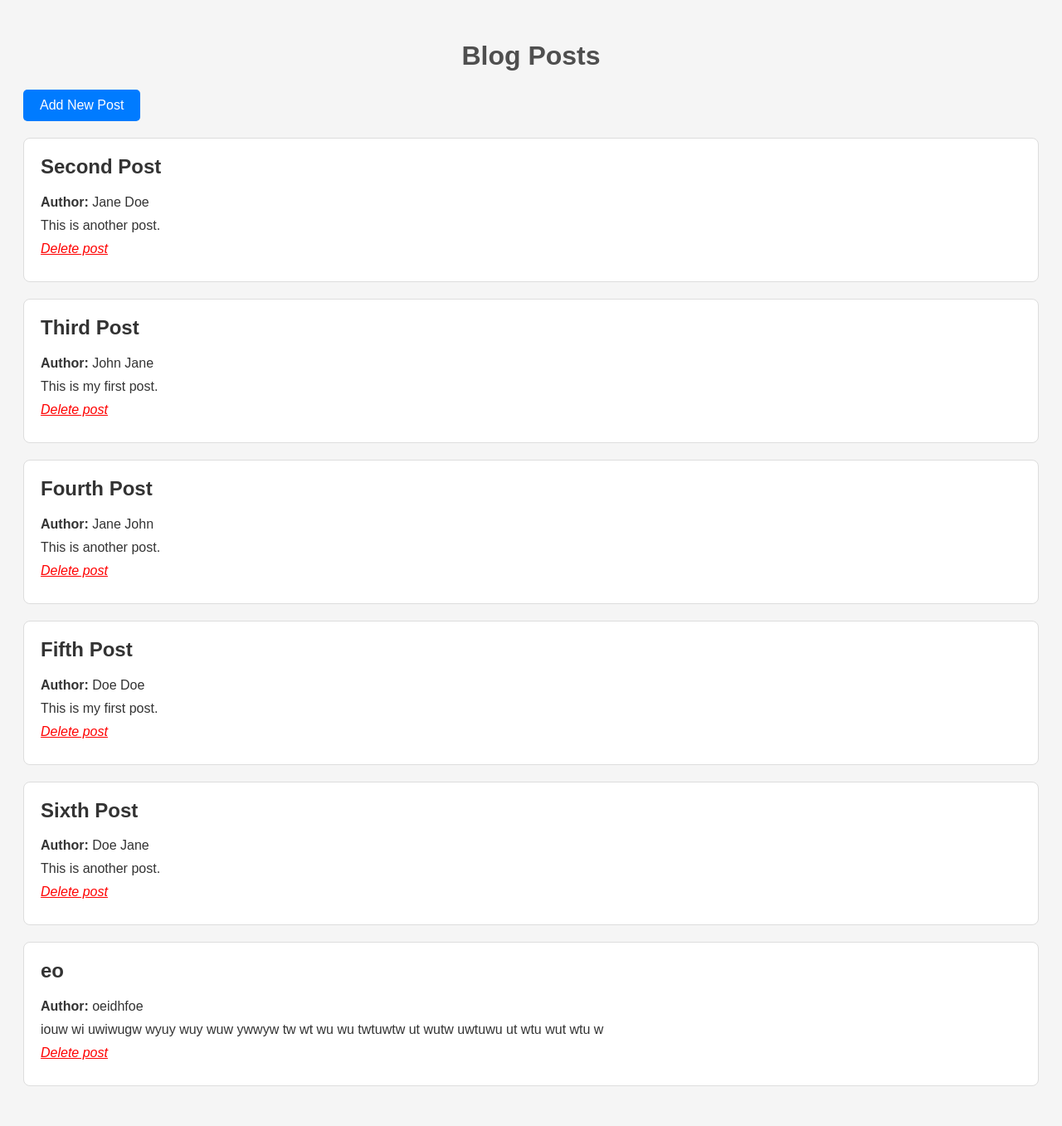
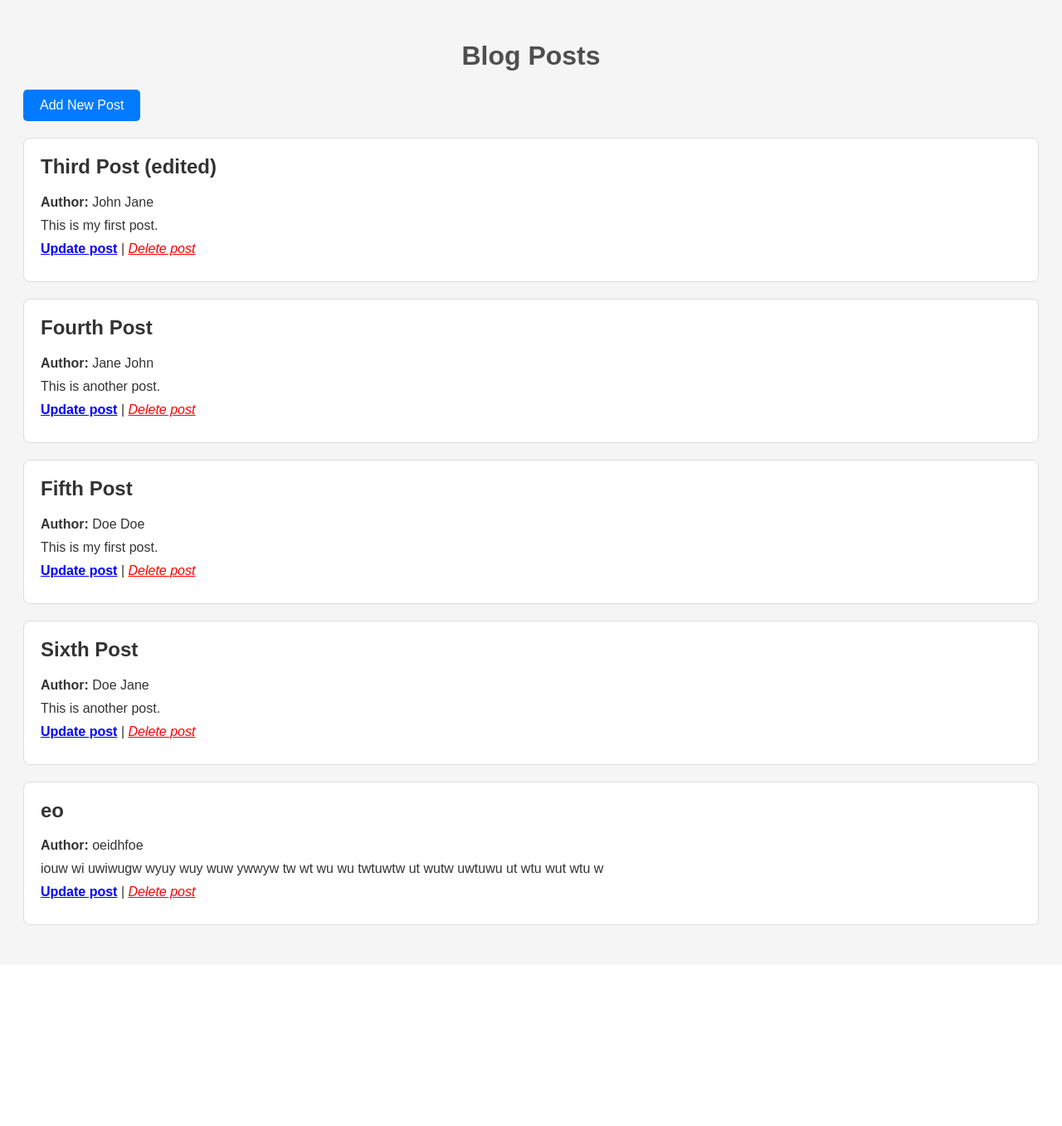
Before and after one commit to salvisare/masterblog-project, a Flask app: page / in a window 1280 px wide. Shown: the whole page at 83% size. After the commit the page ends 1163 px from the top, so only its background shows below. Run offline with Flask 3, Linux system fonts and the light colour scheme.

Commit message:
update posts feature

```diff
--- a/app.py
+++ b/app.py
@@ -1,11 +1,11 @@
 import json
 from flask import Flask, render_template, request, redirect, url_for
-
 
 app = Flask(__name__)
 
 # Define the file path to your JSON file
 BLOG_POSTS_FILE = 'blog_posts.json'
+
 
 # Load blog posts from JSON file
 def load_posts():
@@ -16,10 +16,27 @@ def load_posts():
     except FileNotFoundError:
         return []
 
+
 def save_posts(posts):
     """Save posts to the JSON file."""
     with open(BLOG_POSTS_FILE, 'w') as file:
         json.dump(posts, file, indent=4)
+
+
+# Function to fetch a post by its ID
+def fetch_post_by_id(post_id):
+    posts = load_posts()
+    for post in posts:
+        if post['id'] == post_id:
+            return post
+    return None
+
+
+# Function to get the next available ID
+def get_next_id(posts):
+    """Get the next available ID for a new post."""
+    return max(post['id'] for post in posts) + 1 if posts else 1
+
 
 @app.route('/')
 def home():
@@ -40,7 +57,7 @@ def add():
 
         # Create a new post with the next available ID
         new_post = {
-            'id': len(blog_posts) + 1,  # Assign a new unique ID
+            'id': get_next_id(blog_posts),  # Get a unique ID
             'author': author,
             'title': title,
             'content': content
@@ -74,5 +91,34 @@ def delete(post_id):
     return redirect(url_for('home'))
 
 
+@app.route('/update/<int:post_id>', methods=['GET', 'POST'])
+def update(post_id):
+    # Fetch the blog post by its ID
+    post = fetch_post_by_id(post_id)
+    if post is None:
+        # Post not found
+        return "Post not found", 404
+
+    if request.method == 'POST':
+        # Update the post with the form data
+        post['author'] = request.form['author']
+        post['title'] = request.form['title']
+        post['content'] = request.form['content']
+
+        # Load existing posts, update, and save them back to the JSON file
+        posts = load_posts()
+        for i, p in enumerate(posts):
+            if p['id'] == post_id:
+                posts[i] = post  # Update the post
+                break
+        save_posts(posts)
+
+        # Redirect back to the home page after updating
+        return redirect(url_for('home'))
+
+    # If it's a GET request, render the update.html page
+    return render_template('update.html', post=post)
+
+
 if __name__ == '__main__':
     app.run(host="0.0.0.0", port=5000, debug=True)
--- a/blog_posts.json
+++ b/blog_posts.json
@@ -1,14 +1,8 @@
 [
-    {
-        "id": 2,
-        "author": "Jane Doe",
-        "title": "Second Post",
-        "content": "This is another post."
-    },
     {
         "id": 3,
         "author": "John Jane",
-        "title": "Third Post",
+        "title": "Third Post (edited)",
         "content": "This is my first post."
     },
     {
--- a/templates/index.html
+++ b/templates/index.html
@@ -20,7 +20,7 @@
                 </div>
                 <div class="card-body">
                     <p>{{ post.content }}</p>
-                    <p><i><a style="color: red;" href="{{ url_for('delete', post_id=post['id']) }}" class="add-post-button">Delete post</a></i></p>
+                    <p><strong><a style="color: blue;" href="{{ url_for('update', post_id=post['id']) }}" class="add-post-button">Update post</a></strong> | <i><a style="color: red;" href="{{ url_for('delete', post_id=post['id']) }}" class="add-post-button">Delete post</a></i></p>
                 </div>
             </div>
         {% endfor %}
```
Also changed, not shown: templates/update.html (added, +29 -0 lines).
